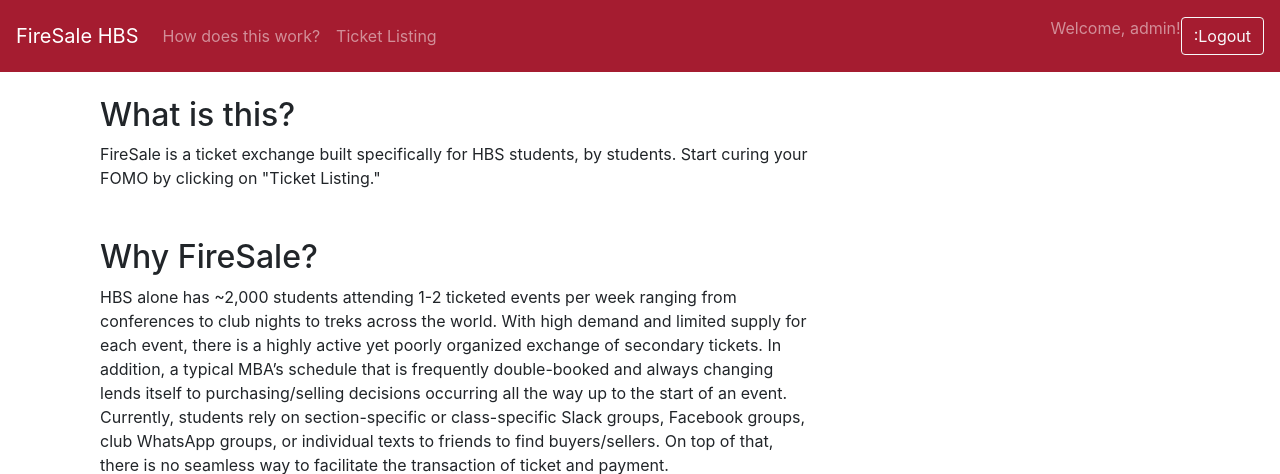
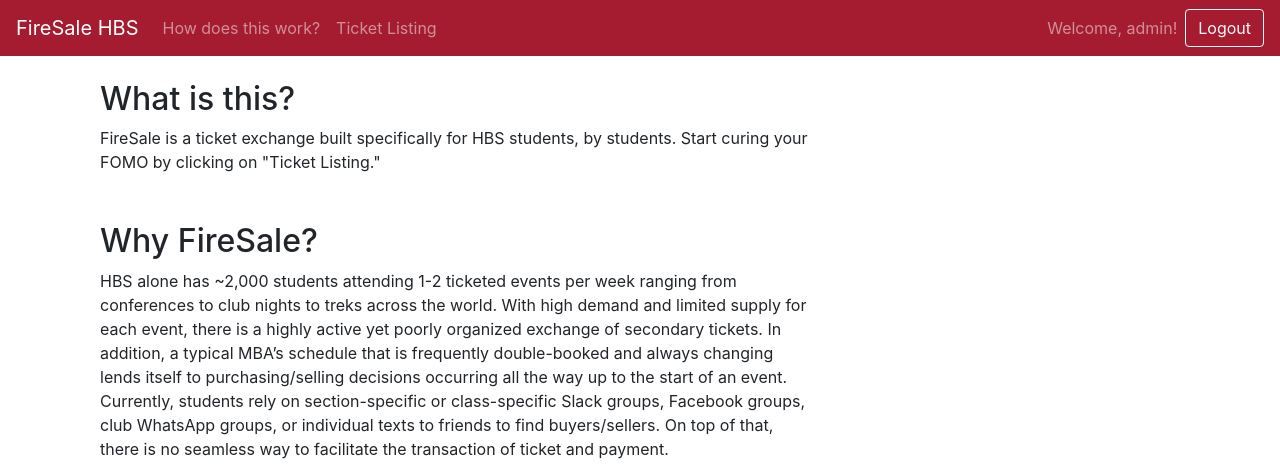
Before and after one commit to jalenjjbr/djangostock, a Django app: page /about.html in a window 1280 px wide. Shown: the top 474 px of the page. Run offline with Django 3.2, Linux system fonts and the light colour scheme; a user stored in the database is signed in; some libraries are stand-ins or nearby versions.

Commit message:
changed base.html login/logout spacing

```diff
--- a/quotes/templates/base.html
+++ b/quotes/templates/base.html
@@ -30,8 +30,8 @@
             </li>
           </ul>
           {% if user.is_authenticated %}
-          <p class="navbar-text">Welcome, {{ user }}!</p>
-          <a class="btn btn-outline-light" href="{% url 'logout' %}">:Logout</a>
+          <span class="navbar-text mr-2 align-middle">Welcome, {{ user }}!</span>
+          <a class="btn btn-outline-light" href="{% url 'logout' %}">Logout</a>
           {% else %}
           <a class="btn btn-outline-light" href="{% url 'login' %}">Login</a>
           {% endif %}
```
